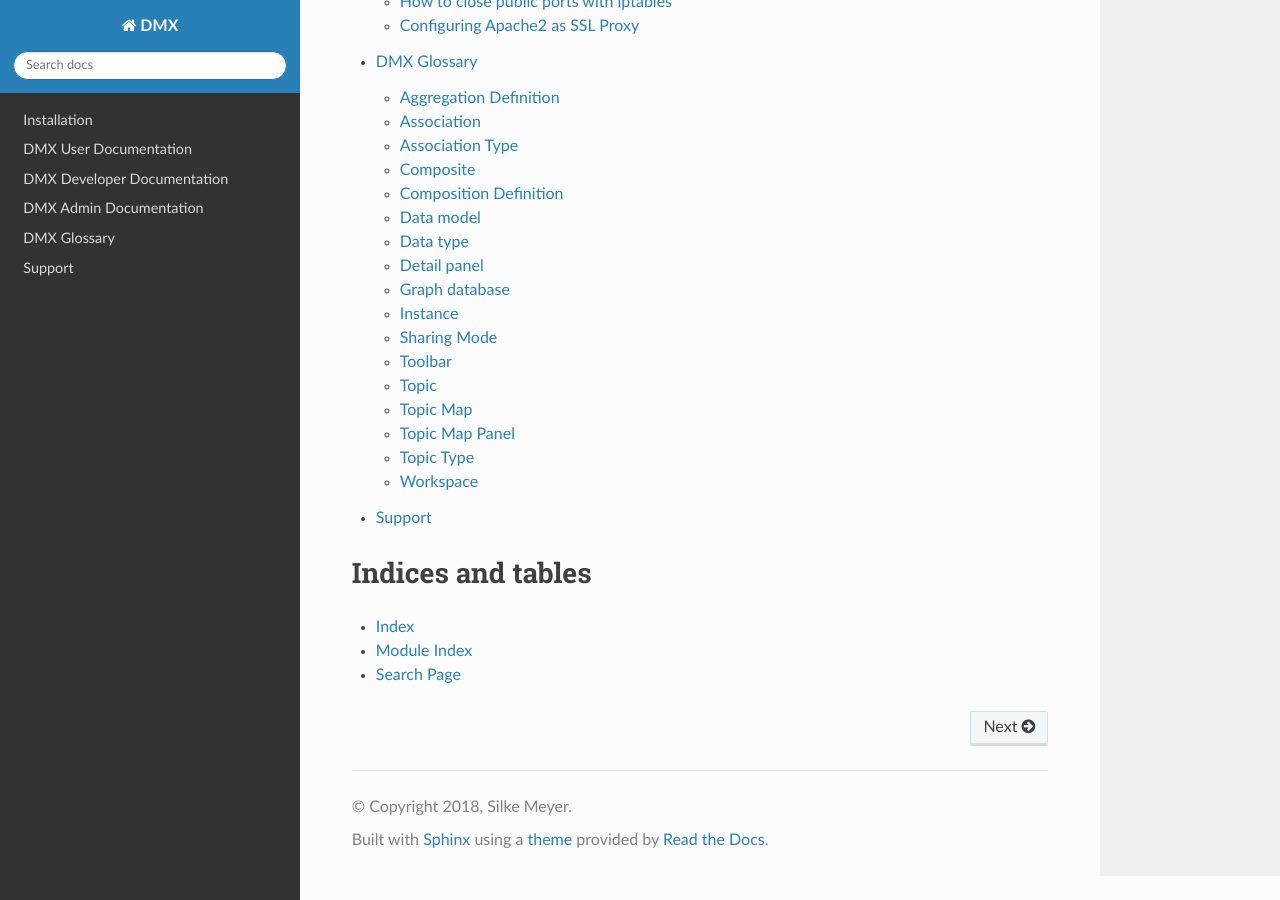
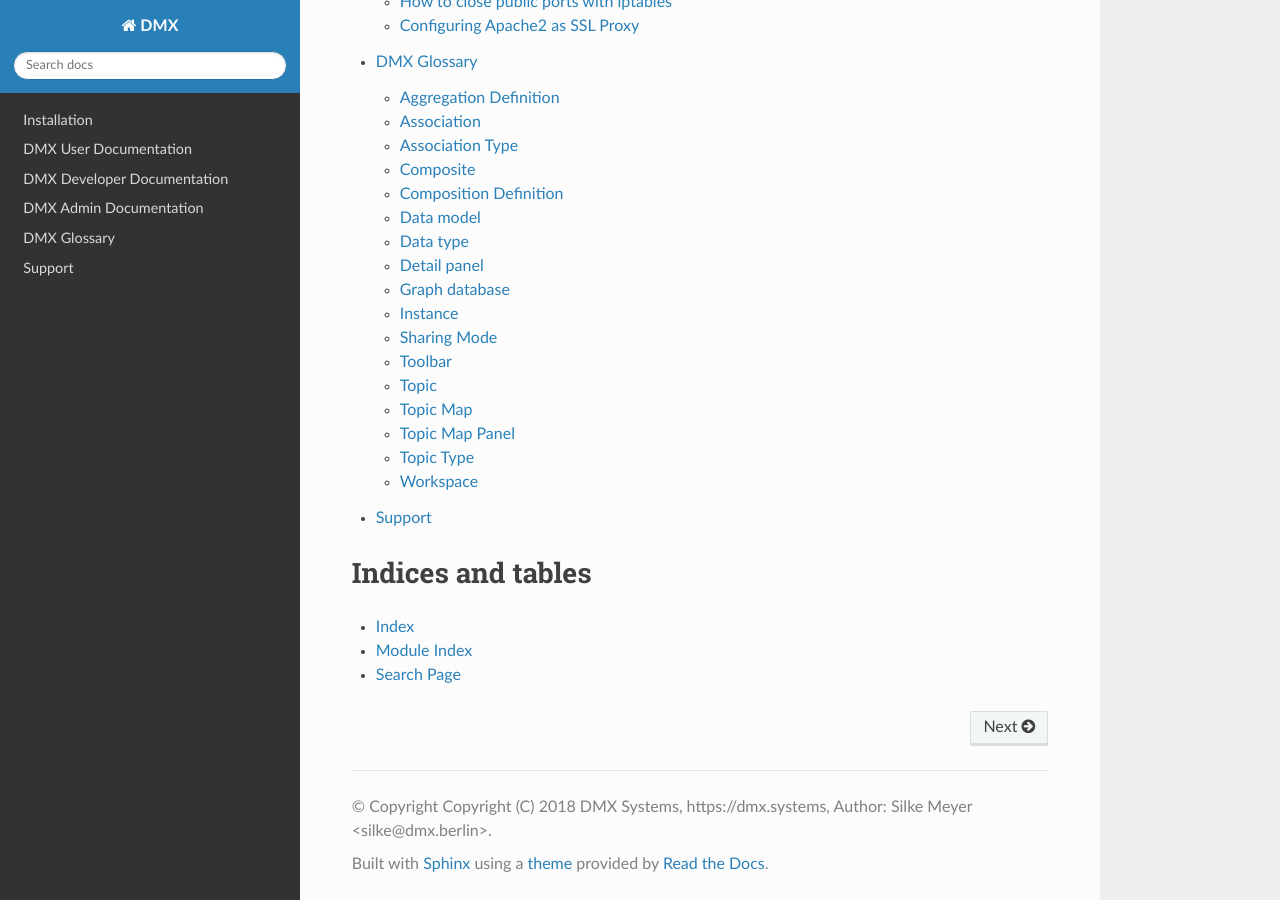
Before and after one commit to dmx-systems/dmx-documentation, a Sphinx documentation site: the page built from docs/index.rst, in a window 1280 px wide and 900 px high, scrolled down 598 px. Built offline with Sphinx 7.4.7 and the Read the Docs theme 2.0.0, drawn with Linux system fonts in a browser that asks for light colours.

Commit message:
Trying to configure copyright info

```diff
--- a/docs/conf.py
+++ b/docs/conf.py
@@ -20,8 +20,8 @@
 # -- Project information -----------------------------------------------------
 
 project = u'DMX'
-copyright = u'2018, Silke Meyer'
-author = u'silke'
+copyright = u'Copyright (C) 2018 DMX Systems, https://dmx.systems, Author: Silke Meyer <silke@dmx.berlin>'
+author = u'Silke Meyer <silke@dmx.berlin>'
 
 # The short X.Y version
 version = u''
```
